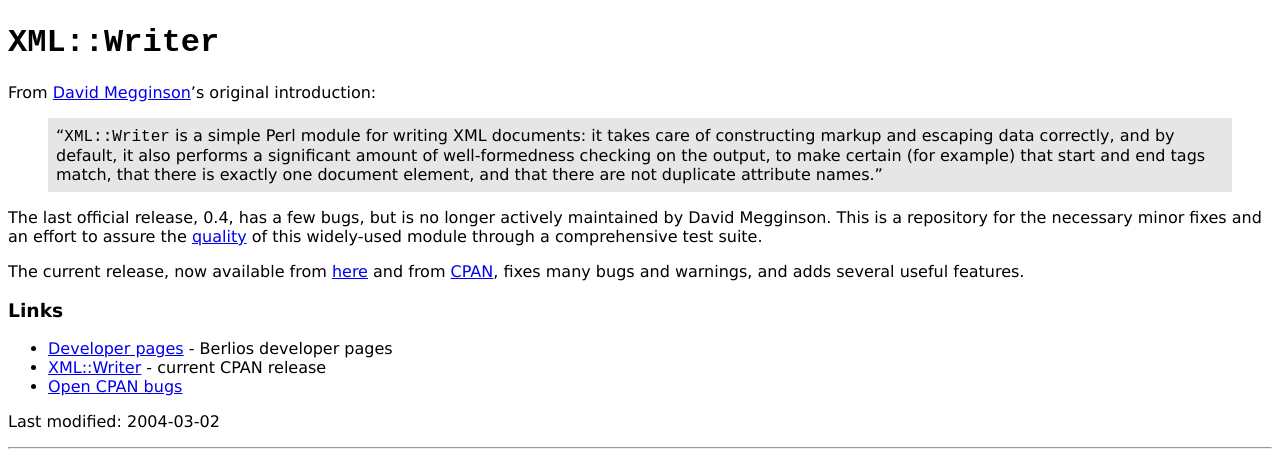
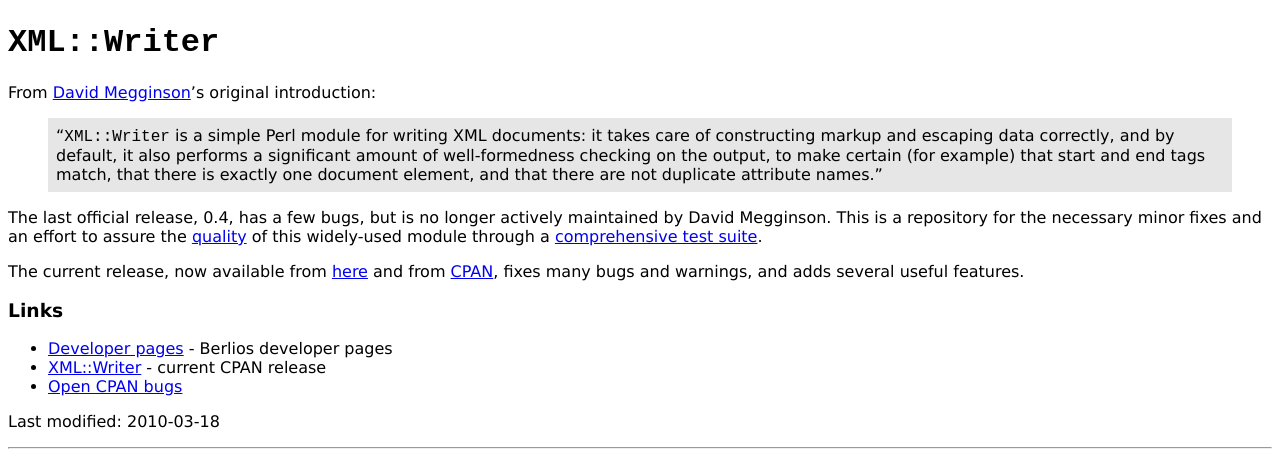
Before and after one commit to josephw/xml-writer-perl, a plain HTML site: page index.html in a window 1280 px wide. Shown: the top 462 px of the page. Drawn offline with Linux system fonts and the light colour scheme.

Commit message:
Include a Devel::Cover report in the release process.

```diff
--- a/index.html
+++ b/index.html
@@ -26,7 +26,7 @@
 <p>The last official release, 0.4, has a few bugs, but is no longer actively
 maintained by David Megginson. This is a repository for the
 necessary minor fixes and an effort to assure the <a href="http://qa.perl.org/phalanx/" title="The Phalanx Project - qa.perl.org">quality</a> of this
-widely-used module through a comprehensive test suite.</p>
+widely-used module through a <a href='coverage/coverage.html' title='Coverage Summary'>comprehensive test suite</a>.</p>
 
 <p><!-- LATEST -->The current release<!-- LATEST -->, now available from
 <a href="http://developer.berlios.de/project/showfiles.php?group_id=1465"
@@ -49,7 +49,7 @@
 
 <!-- CHANGELOG -->
 
-<p>Last modified: 2004-03-02</p>
+<p>Last modified: 2010-03-18</p>
 <hr>
 <p>The project is hosted by
 <a href="http://developer.berlios.de" title="BerliOS Developer: Welcome"><img src="http://developer.berlios.de/bslogo.php?group_id=0&type=1" width="124" height="32" border="0" alt="BerliOS"></a>.</p>
```
Also changed, not shown: 1 other file.
